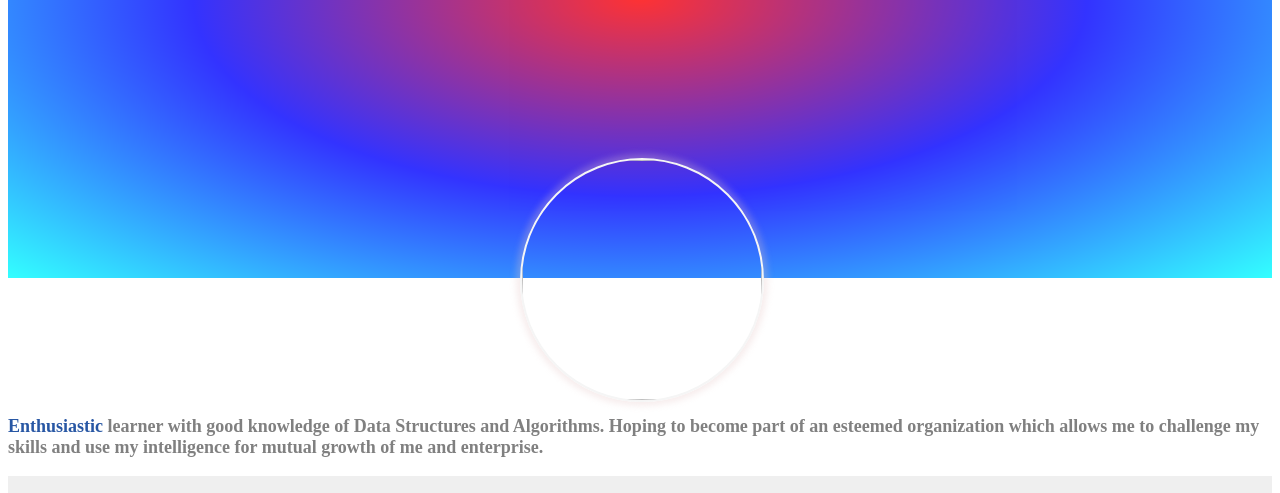
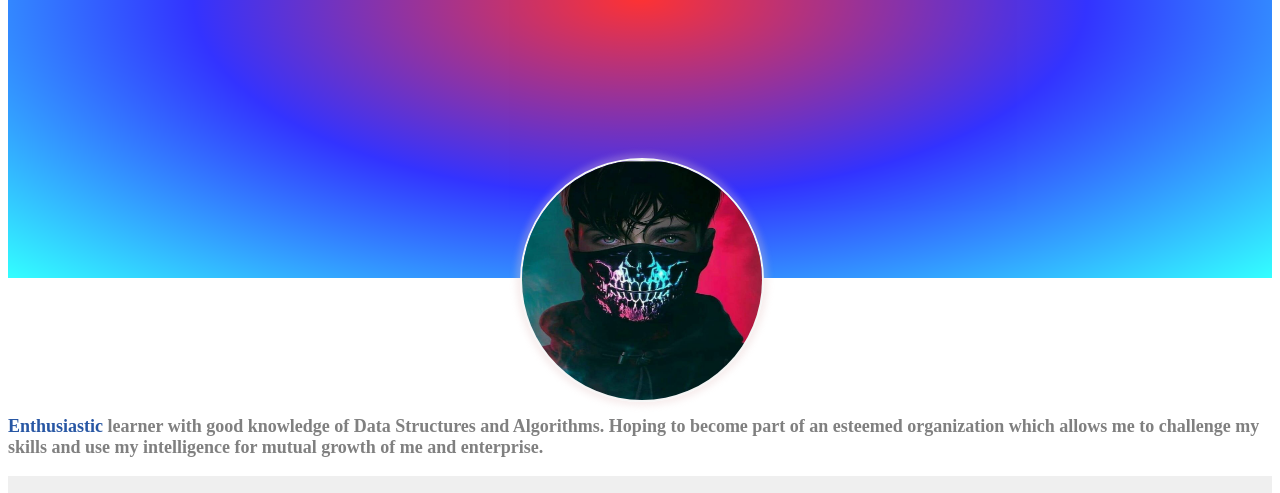
Before and after one commit to Rajat-eng/Resume, a plain HTML site: page index.html in a window 1280 px wide. Shown: the part 298-791 px from the top of the page. Drawn offline with Linux system fonts and the light colour scheme.

Commit message:
Update index.html

```diff
--- a/index.html
+++ b/index.html
@@ -97,7 +97,7 @@
 		<section id="about">
 			<!-- profile photo -->
 			<div id="my-image">
-				<img src= "Images.job.jpg">
+				<img src= "Images/job.jpg">
 			</div>
 			<p>
 				<span>Enthusiastic</span> learner with good knowledge of Data Structures and Algorithms. Hoping to become part of an esteemed organization which allows me to challenge my skills and use my intelligence for mutual growth of me and enterprise.
```
